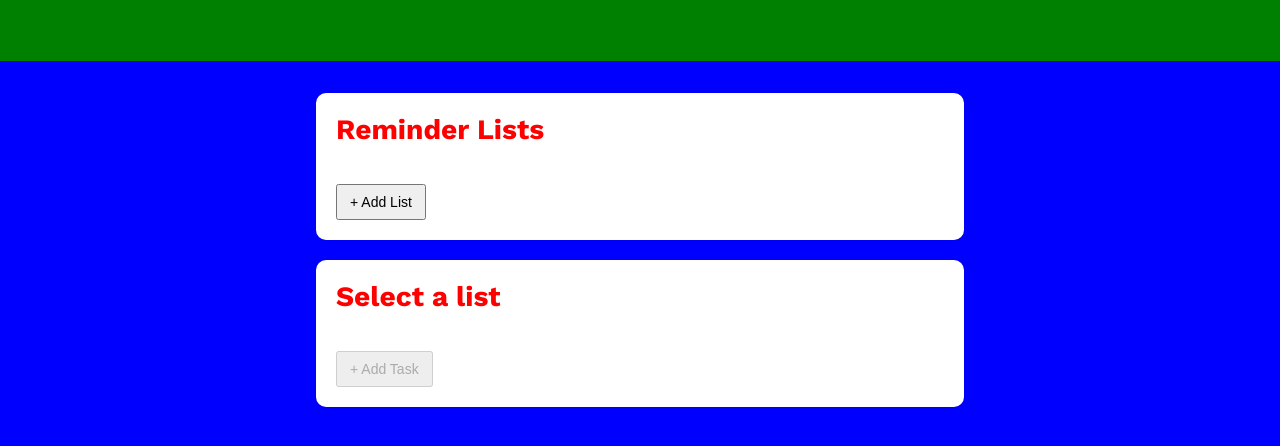
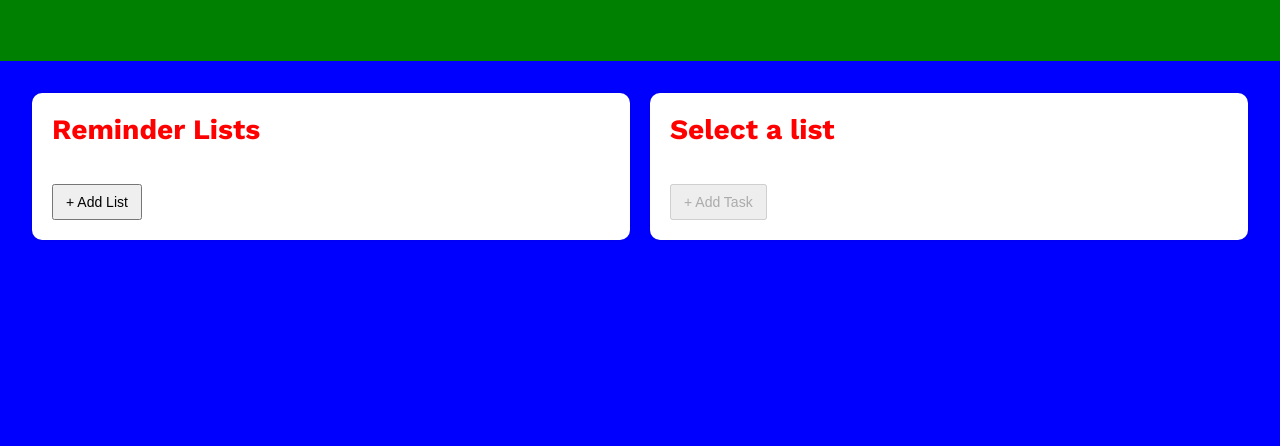
Before and after one commit to c-peko/to-do_list, a plain HTML site: page index.html in a window 1280 px wide. Shown: the part 124-570 px from the top of the page. Drawn offline with nearby package versions, Linux system fonts and the light colour scheme.

Commit message:
Update style.css

```diff
--- a/style.css
+++ b/style.css
@@ -18,7 +18,7 @@ header{
   display: flex;
   gap: 20px;
   align-items: flex-start;
-  flex-wrap: wrap; /* Prevent stacking on larger screens */
+  flex-wrap: nowrap; /* Prevent stacking on larger screens */
   justify-content: center;
   padding: 2rem;
 }
```
